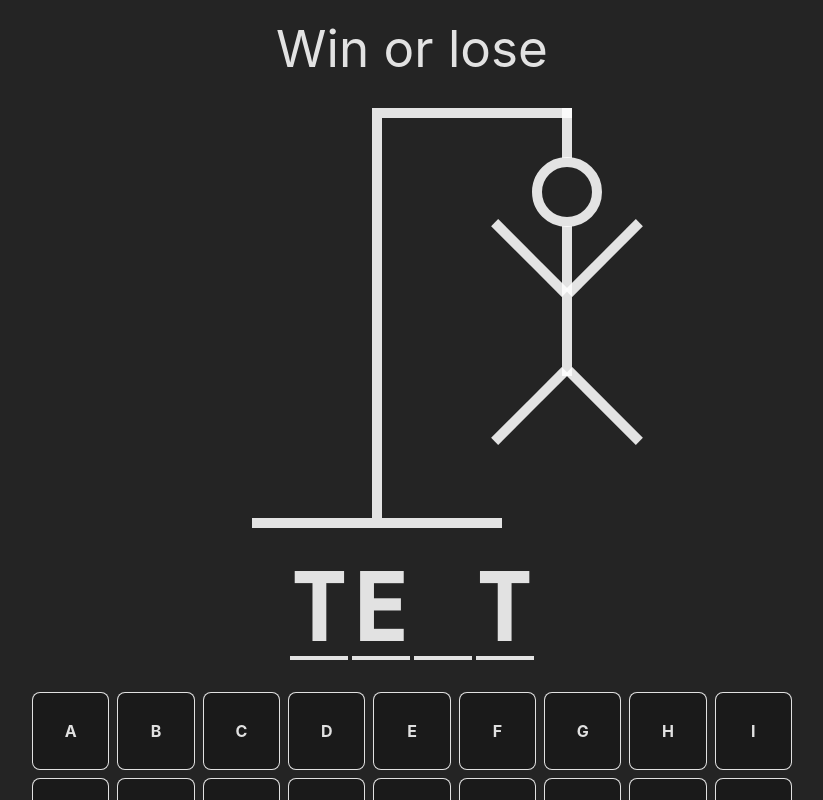
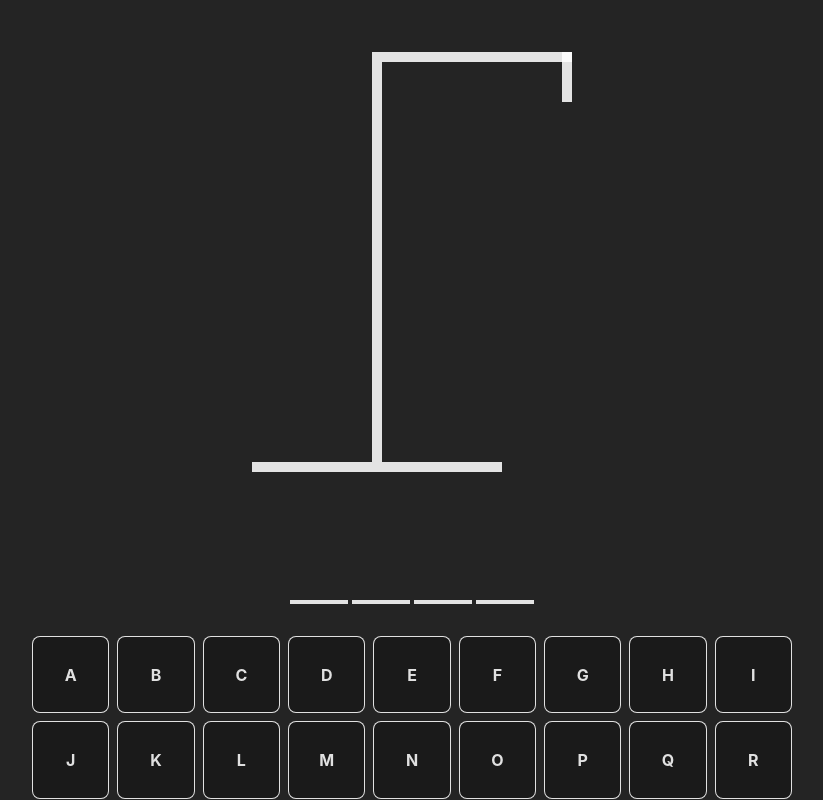
Before and after one commit to Khusro-S/RopeAndLetters, a React (Vite) app: page / in a window 1280 px wide. Shown: the top 800 px of the page, without its empty margins (228-1051 px from the left). Built offline with nearby package versions, Linux system fonts and the light colour scheme.

Commit message:
Feat: Implemented main logic and functionality

```diff
--- a/src/App.tsx
+++ b/src/App.tsx
@@ -1,26 +1,88 @@
-import { useState } from "react";
+import { useCallback, useEffect, useState } from "react";
 import "./App.css";
 import words from "./wordList.json";
 import HangmanDrawing from "./components/HangmanDrawing";
 import HangmanWord from "./components/HangmanWord";
 import Keyboard from "./components/Keyboard";
 
+function getWord() {
+  return words[Math.floor(Math.random() * words.length)];
+}
+
 function App() {
-  const [wordToGuess, setWordToGuess] = useState(() => {
-    return words[Math.floor(Math.random() * words.length)];
-  });
+  const [wordToGuess, setWordToGuess] = useState(getWord());
+  console.log(wordToGuess);
+  const [guessedLetters, setGuessedLetters] = useState<string[]>([]);
 
-  const [guessedLetters, setGuessedLetters] = useState<string[]>([]);
+  const incorrectLetters = guessedLetters.filter(
+    (letter) => !wordToGuess.includes(letter)
+  );
+  const isLoser = incorrectLetters.length >= 6;
+  const isWinner = wordToGuess
+    .split("")
+    .every((letter) => guessedLetters.includes(letter));
+  const addGuessedLetter = useCallback(
+    (letter: string) => {
+      if (guessedLetters.includes(letter) || isLoser || isWinner) return;
+
+      setGuessedLetters((currentLetters) => [...currentLetters, letter]);
+    },
+    [guessedLetters, isWinner, isLoser]
+  );
+
+  useEffect(() => {
+    const handler = (e: KeyboardEvent) => {
+      const key = e.key;
+      if (!key.match(/^[a-z]$/)) return;
+
+      e.preventDefault();
+      addGuessedLetter(key);
+    };
+    document.addEventListener("keypress", handler);
+
+    return () => {
+      document.removeEventListener("keypress", handler);
+    };
+  }, [guessedLetters, addGuessedLetter]);
+
+  useEffect(() => {
+    const handler = (e: KeyboardEvent) => {
+      const key = e.key;
+      if (key !== "Enter") return;
+      e.preventDefault();
+      setGuessedLetters([]);
+      setWordToGuess(getWord());
+    };
+
+    document.addEventListener("keypress", handler);
+
+    return () => {
+      document.removeEventListener("keypress", handler);
+    };
+  }, []);
 
   return (
     <div className="flex flex-col gap-8 justify-center items-center w-[800px] p-5">
-      <h1>Win or lose</h1>
-      <HangmanDrawing />
-      <HangmanWord />
+      <h1>
+        {isWinner && "Winner! - Press Enter to try again"}{" "}
+        {isLoser && "Nice try! - Press Enter to try again"}
+      </h1>
+      <HangmanDrawing numberOfGuesses={incorrectLetters.length} />
+      <HangmanWord
+        reveal={isLoser}
+        guessedLetters={guessedLetters}
+        wordToGuess={wordToGuess}
+      />
       <div className="self-stretch">
-        <Keyboard />
+        <Keyboard
+          activeLetters={guessedLetters.filter((letter) =>
+            wordToGuess.includes(letter)
+          )}
+          inactiveLetters={incorrectLetters}
+          addGuessedLetter={addGuessedLetter}
+          disabled={isLoser || isWinner}
+        />
       </div>
-      {/* <h1 >{wordToGuess}</h1> */}
     </div>
   );
 }
--- a/src/components/HangmanDrawing.tsx
+++ b/src/components/HangmanDrawing.tsx
@@ -19,15 +19,12 @@
   <div className="w-[10px] h-[100px] bg-greyBg rotate-[-135deg] absolute right-[37px] top-[248px]" />
 );
 
-export default function HangmanDrawing() {
+const BODY_PARTS = [HEAD, BODY, ARM_RIGHT, ARM_LEFT, LEG_RIGHT, LEG_LEFT];
+
+export default function HangmanDrawing({ numberOfGuesses }) {
   return (
     <div className="relative">
-      {HEAD}
-      {BODY}
-      {ARM_RIGHT}
-      {ARM_LEFT}
-      {LEG_RIGHT}
-      {LEG_LEFT}
+      {BODY_PARTS.slice(0, numberOfGuesses)}
       <div className="absolute w-[10px] h-[50px] bg-greyBg top-0 right-0" />
       <div className="h-[10px] w-[200px] bg-greyBg ml-[120px]" />
       <div className="h-[400px] w-[10px] bg-greyBg ml-[120px]" />
--- a/src/components/HangmanWord.tsx
+++ b/src/components/HangmanWord.tsx
@@ -1,14 +1,29 @@
-export default function HangmanWord() {
-  const word = "test";
-  const guesssedLetter = ["t", "g", "e"];
+type HangmanWordProps = {
+  guessedLetters: string[];
+  wordToGuess: string;
+  reveal?: boolean;
+};
+
+export default function HangmanWord({
+  guessedLetters,
+  wordToGuess,
+  reveal = false,
+}: HangmanWordProps) {
   return (
     <div className="flex gap-1 text-8xl font-bold uppercase font-mono">
-      {word.split("").map((letter, index) => (
-        <span className="border-b-[0.3rem] border-greyBg" key={index}>
+      {wordToGuess.split("").map((letter: string, index: number) => (
+        <span
+          className={`border-b-[0.3rem] border-greyBg ${
+            !guessedLetters.includes(letter) && reveal && "border-red-500"
+          }`}
+          key={index}
+        >
           <span
             className={`${
-              guesssedLetter.includes(letter) ? "visible" : "invisible"
-            }`}
+              guessedLetters.includes(letter) || reveal
+                ? "visible"
+                : "invisible"
+            } ${!guessedLetters.includes(letter) && reveal && "text-red-500"}`}
           >
             {letter}
           </span>
--- a/src/components/Keyboard.tsx
+++ b/src/components/Keyboard.tsx
@@ -27,12 +27,33 @@
   "z",
 ];
 
-export default function Keyboard() {
+type KeyboardProps = {
+  activeLetters: string[];
+  inactiveLetters: string[];
+  addGuessedLetter: (letter: string) => void;
+  disabled?: boolean;
+};
+
+export default function Keyboard({
+  activeLetters,
+  inactiveLetters,
+  addGuessedLetter,
+  disabled = false,
+}: KeyboardProps) {
   return (
     <div className="grid grid-cols-[repeat(auto-fit,minmax(75px,1fr))] gap-2 w-full">
       {KEYS.map((key) => {
+        const isActive = activeLetters.includes(key);
+        const isInactive = inactiveLetters.includes(key);
         return (
-          <button key={key} className={``}>
+          <button
+            key={key}
+            onClick={() => addGuessedLetter(key)}
+            className={`${isActive ? "active" : ""} ${
+              isInactive ? "inactive" : ""
+            }`}
+            disabled={isActive || isInactive || disabled}
+          >
             {key}
           </button>
         );
--- a/src/index.css
+++ b/src/index.css
@@ -56,9 +56,9 @@
   cursor: not-allowed;
   opacity: .3;
 }
-button:window-inactive{
+/* button:window-inactive{
   opacity: .3;
-}
+} */
 
 button:hover:not(:disabled) {
   border-color: black;
@@ -68,7 +68,10 @@
   border-color: black;
   /* outline: none; */
 }
-
+button.active{
+  outline: auto;
+  opacity: 1;
+}
 /*
 @media (prefers-color-scheme: light) {
   :root {
```
